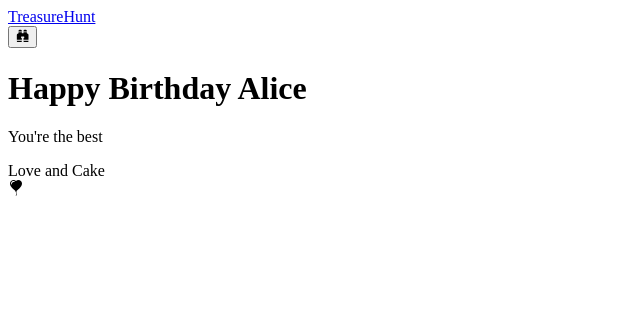
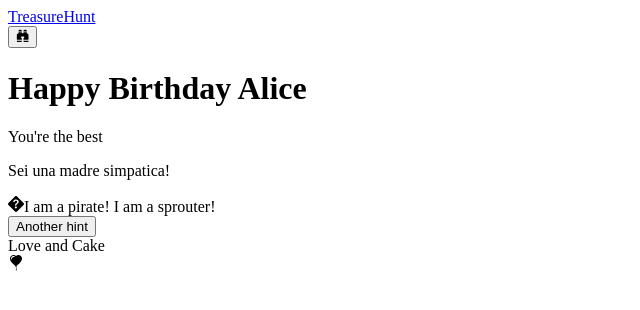
Before and after one commit to mattwelson/hunt.mattwelson.com, a Gatsby site: page / in a window 1280 px wide. Shown: the whole page, without its empty margins (0-640 px from the left). Built offline with nearby package versions, Linux system fonts and the light colour scheme; Gatsby itself is replaced by a stand-in of ours.

Commit message:
Adding homepage clue

```diff
--- a/src/pages/index.tsx
+++ b/src/pages/index.tsx
@@ -1,12 +1,18 @@
 import * as React from "react";
 import type { HeadFC, PageProps } from "gatsby";
 import { Layout } from "../components/layout";
+import { Clue } from "../components/clue";
 
 const IndexPage: React.FC<PageProps> = () => {
   return (
     <Layout>
       <h1 className="font-bond text-primary text-5xl">Happy Birthday Alice</h1>
       <p className="text-secondary text-xl">You're the best</p>
+      <p className="text-secondary text-xl">Sei una madre simpatica!</p>
+      <Clue
+        clue="I am a pirate! I am a sprouter!"
+        secondClue="I am the latest edition in your book collection"
+      />
     </Layout>
   );
 };
```
